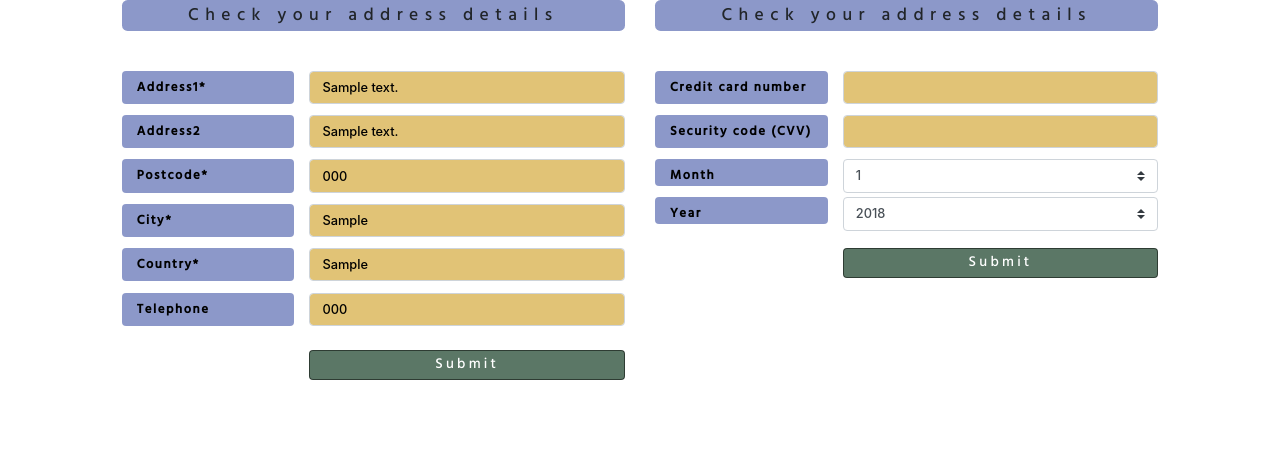
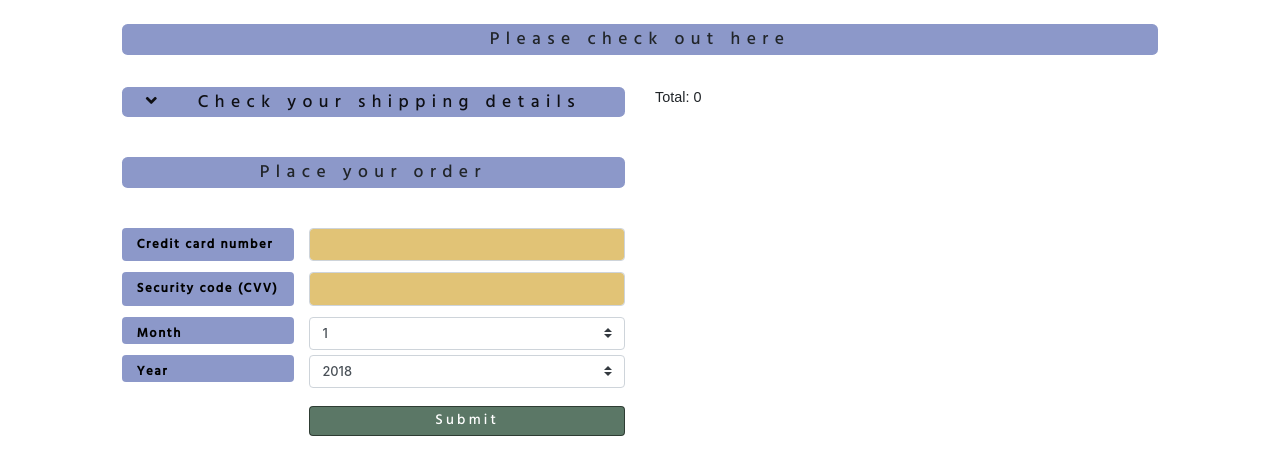
Before and after one commit to Evert-R/milestone-four, a Django app: page /checkout/ in a window 1280 px wide. Shown: the part 200-675 px from the top of the page. Run offline with Django 3.2, Linux system fonts and the light colour scheme; a user stored in the database is signed in; tables that the repository leaves empty hold one stand-in row (values such as "Sample post"); some libraries are stand-ins or nearby versions.

Commit message:
Visual enhancements

```diff
--- a/checkout/templates/checkout.html
+++ b/checkout/templates/checkout.html
@@ -13,42 +13,25 @@
 <script type="text/javascript" src="{% static 'js/stripe.js' %}"></script>
 {% endblock %}
 
-<div class="container">
+<div class="container er-checkout">
+
     <div class="row">
-        {% for item in cart_items %}
-        <div class="col-12 col-lg-2 offset-lg-4">
-            <div class="er-image">
-                <img src="{{ MEDIA_URL }}{{ item.work.main_image }}" alt="{{ item.work.title }}">
+        <div class="col-12 col-lg-10 offset-1">
+            <h2>Please check out here</h2>
+        </div>
+        <div class="col-12 col-lg-5 offset-1">
+            <div class="er-form-wrap">
+                <a data-toggle="collapse" href="#er-shipping-details">
+                    <h2><i class="fas fa-angle-down"></i> Check your shipping details</h2>
+                </a>
+                <div class="collapse" id="er-shipping-details">
+                    <form class="form-horizontal" method="post">
+                        {% crispy accounts_form accounts_form.helper %}
+                    </form>
+                </div>
             </div>
-        </div>
-        <div class="col-12 col-lg-6">
-            <h5>{{ item.work.title }}</h5>
-            <p>
-                Price: {{ item.work.shop_settings.price }}<br>
-                Quantity: {{ item.quantity }}
-            </p>
-            <p>
-                <a href="{% url 'cart:remove_cart' id=item.work.pk %}"> <button class="btn btn-primary er-green">Remove
-                        from
-                        cart</button>
-                </a>
-            </p>
-        </div>
-        {% endfor %}
-    </div>
-    <div class="row">
-        <div class="col-12 col-lg-5 offset-1">
             <div class="er-wrap">
-                <h2>Check your address details</h2>
-            </div>
-            <div class="er-form-wrap">
-                {% crispy accounts_form accounts_form.helper %}
-            </div>
-        </div>
-
-        <div class="col-12 col-lg-5">
-            <div class="er-wrap">
-                <h2>Check your address details</h2>
+                <h2>Place your order</h2>
             </div>
             <div class="er-form-wrap">
                 <form method="post" id="payment-form" action="{% url 'checkout:check_out' %}">
@@ -60,6 +43,41 @@
                 </form>
             </div>
         </div>
+
+        <div class="col-12 col-lg-5">
+
+            <table>
+                {% for item in cart_items %}
+                <tr>
+                    <td class="er-cell-left">
+                        <div class="er-image">
+                            <img src="{{ MEDIA_URL }}{{ item.work.main_image }}" alt="{{ item.work.title }}">
+                        </div>
+                    </td>
+                    <td class="er-cell-right">
+                        <h5>{{ item.work.title }}</h5>
+                        <p>
+                            Price: {{ item.work.shop_settings.price }}<br>
+                            Quantity: {{ item.quantity }}
+                        </p>
+                        <p>
+                            <a href="{% url 'cart:remove_cart' id=item.work.pk %}"> <button
+                                    class="btn btn-primary er-green">Remove
+                                    from
+                                    cart</button>
+                            </a>
+                        </p>
+                    </td>
+                </tr>
+                {% endfor %}
+            </table>
+            <p>
+                Total: {{ total }}
+            </p>
+
+
+
+        </div>
     </div>
 </div>
 {% endblock %}
--- a/static/css/custom.css
+++ b/static/css/custom.css
@@ -67,6 +67,8 @@ p {
     width: 100%;
 }
 
+/* -----------Navigation bar classes */
+
 #er-logo {
     position: absolute;
     top: 4.375rem;
@@ -84,6 +86,7 @@ p {
     font-family: 'FuturaBT-Heavy', 'Hind';
     letter-spacing: 0.1rem;
     color: black;
+    transition: padding-top 2s;
 }
 
 .er-nav-links div {
@@ -191,26 +194,21 @@ p {
 
 /* --------------------------Works page */
 
-.fa {
-    font-size: 2rem;
-    color: black;
-}
-
 /* --------------------------Workdetail page */
 
-.er-detail-container {
+.er-detail {
     max-width: 1110px;
 }
 
-.er-detail-container img {
+.er-detail img {
     width: 100%;
 }
 
-.er-detail-container p {
+.er-detail p {
     text-align: justify;
 }
 
-.er-detail-container div {
+.er-detail div {
     width: 100%;
 }
 
@@ -254,8 +252,34 @@ p {
 
 /* --------------------------Accounts classes */
 
+/* --------------------------Checkout classes */
+
 .er-accounts-wrap {
     padding-top: 3rem;
+}
+
+.er-checkout {
+    padding-top: 1.5rem;
+}
+
+.er-checkout h5 {
+    font-size: 1rem;
+}
+
+.er-checkout table {
+    width: 100%;
+}
+
+.er-checkout td {
+    width: 50%;
+}
+
+.er-cell-right {
+    padding-left: 1rem;
+}
+
+.er-cell-right {
+    padding-right: 1rem;
 }
 
 /* --------------------------Form classes */
@@ -354,6 +378,7 @@ form {
     margin-right: auto;
     min-height: 12.5rem;
     background-color: rgba(255, 255, 255);
+    transition: height 2s;
 }
 
 .card-columns {
--- a/templates/base.html
+++ b/templates/base.html
@@ -102,7 +102,8 @@
                             {% if not request.user.is_authenticated %}
                             {# Show only when not logged in #}
                             <div class="er-nav-button">
-                                <a class="nav-item nav-link" href="{% url 'accounts:log_in' %}">
+                                <a class="nav-item nav-link"
+                                    href="{% url 'accounts:log_in' %}?next={{ request.path|urlencode }}">
                                     <i class="fas fa-sign-in-alt"></i> Log-in<span class="sr-only">(current)</span></a>
                             </div>
 
--- a/works/templates/works.html
+++ b/works/templates/works.html
@@ -18,7 +18,7 @@
 {% endif %}
 
 <!-- Show all works -->
-<div class="container">
+<div class="container er-works">
     <div class="row">
         <div class="col-12">
             <div class="card-columns">
```
Also changed, not shown: static/js/details-events.js (added, +7 -0 lines), works/templates/workdetails.html (+19 -11 lines).
